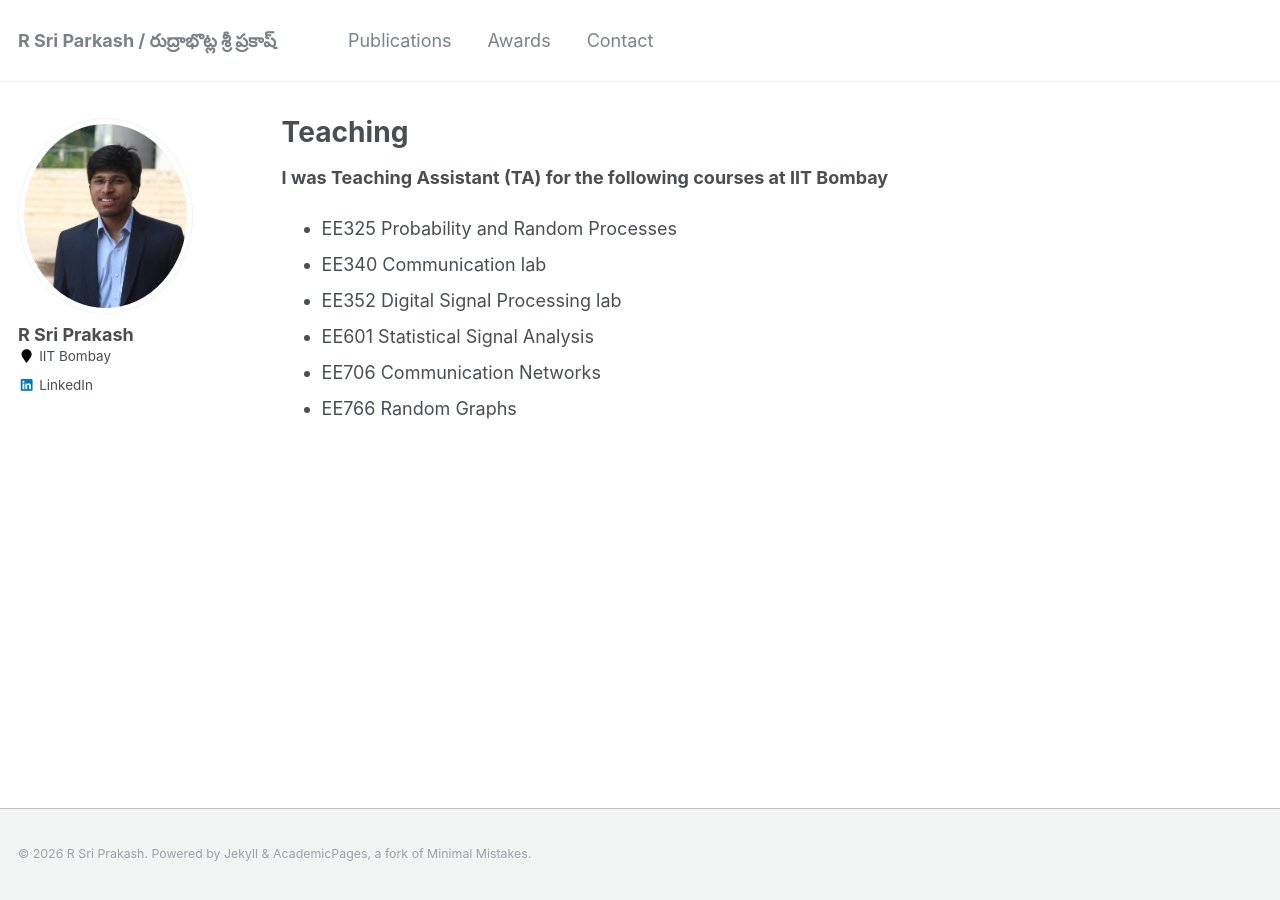
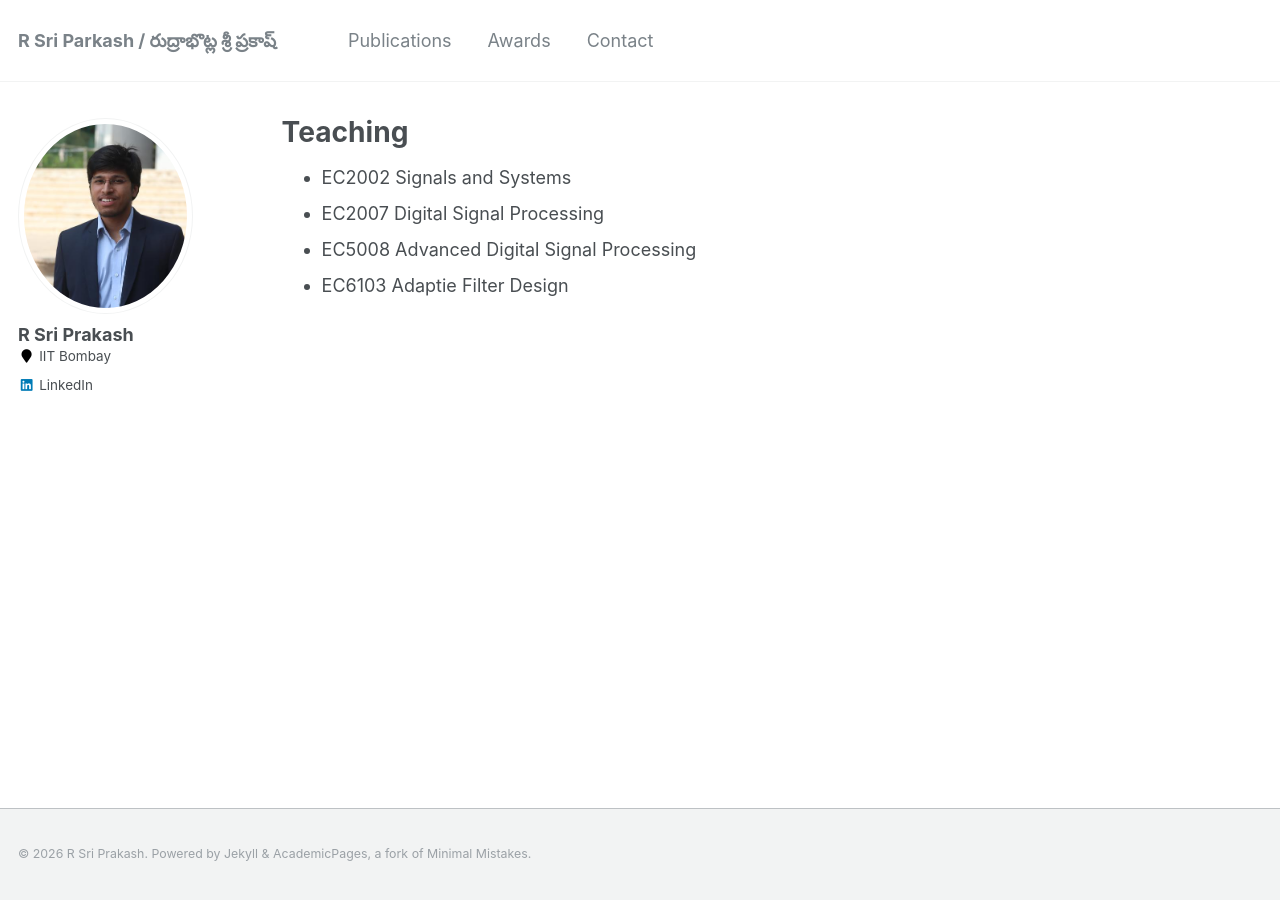
Before and after one commit to rsriprakash/rsriprakash.github.io, a Jekyll site: the page built from _pages/teaching.html, in a window 1280 px wide. Built offline with Jekyll 4.4.1, drawn with Linux system fonts in a browser that asks for light colours.

Commit message:
Update teaching.html

```diff
--- a/_pages/teaching.html
+++ b/_pages/teaching.html
@@ -8,13 +8,9 @@ redirect_from:
 ---
 
 
-
-<p><b>I was Teaching Assistant (TA) for the following courses at IIT Bombay  </b></p>
 <ul class="columns">
-	<li> EE325 Probability and Random Processes</li>
-	<li> EE340 Communication lab </li>
-	<li> EE352 Digital Signal Processing lab </li>
-	<li> EE601 Statistical Signal Analysis</li>
-	<li> EE706 Communication Networks</li>
-	<li> EE766 Random Graphs</li>
+	<li>EC2002 Signals and Systems  </li>
+	<li>EC2007 Digital Signal Processing  </li>
+	<li>EC5008 Advanced Digital Signal Processing  </li>
+	<li>EC6103 Adaptie Filter Design </li>
 </ul>
```
